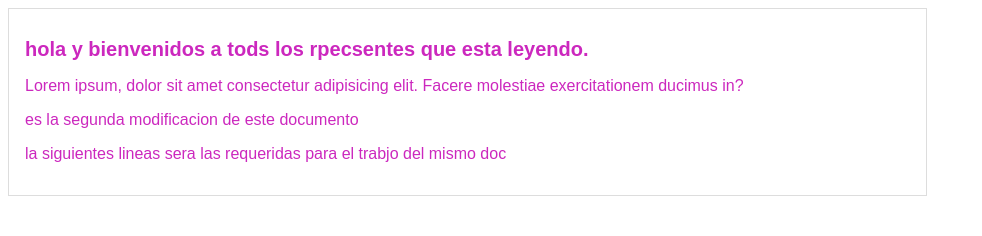
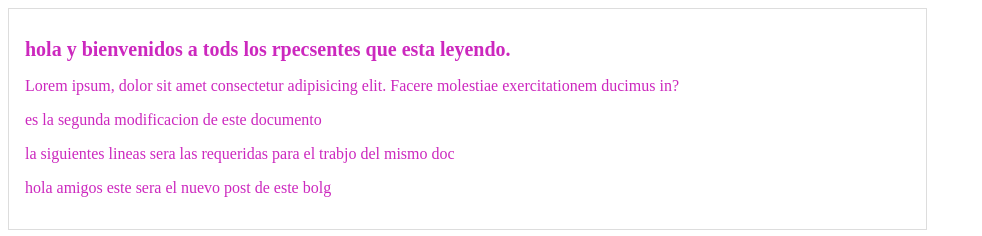
Before and after one commit to LuisitoYsusAmigos/blog, a plain HTML site: page index.html in a window 1280 px wide. Shown: the whole page, without its empty margins (0-982 px from the left). Drawn offline with Linux system fonts and the light colour scheme.

Commit message:
finalizado con nueva fuente

```diff
--- a/css/estilos.css
+++ b/css/estilos.css
@@ -2,7 +2,7 @@ body
 {
     color: rgb(204, 40, 190);
     text-align: center;
-    font-family: "Arial";
+    font-family: "Times New Roma";
 }
 #container
 {
--- a/index.html
+++ b/index.html
@@ -14,6 +14,7 @@
             <p>Lorem ipsum, dolor sit amet consectetur adipisicing elit. Facere molestiae exercitationem ducimus in?</p>
             <p> es la segunda modificacion de este documento</p>
             <p>la siguientes lineas sera las requeridas para el trabjo del mismo doc</p>
+            <p>hola amigos este sera el nuevo post de este bolg</p>
         </div>
 
     </div>
```
